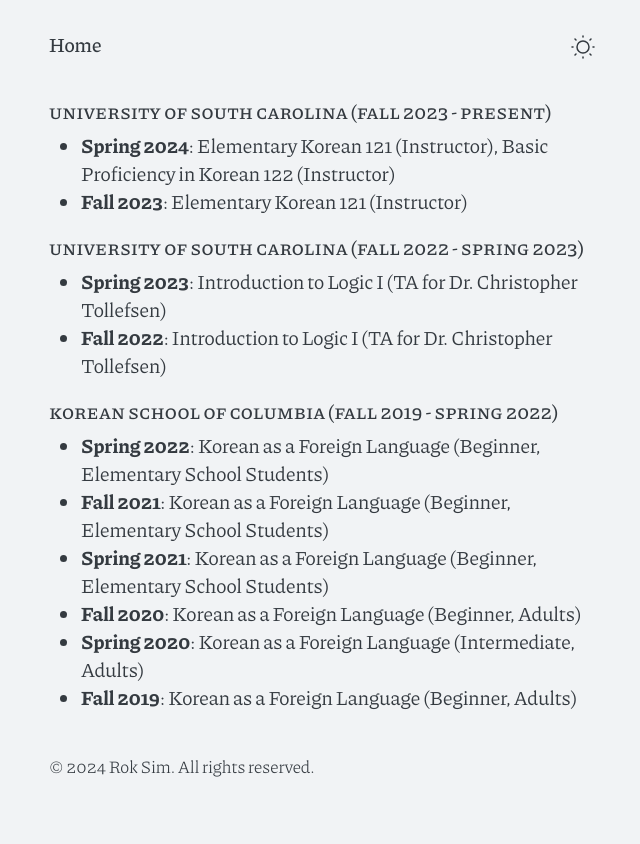
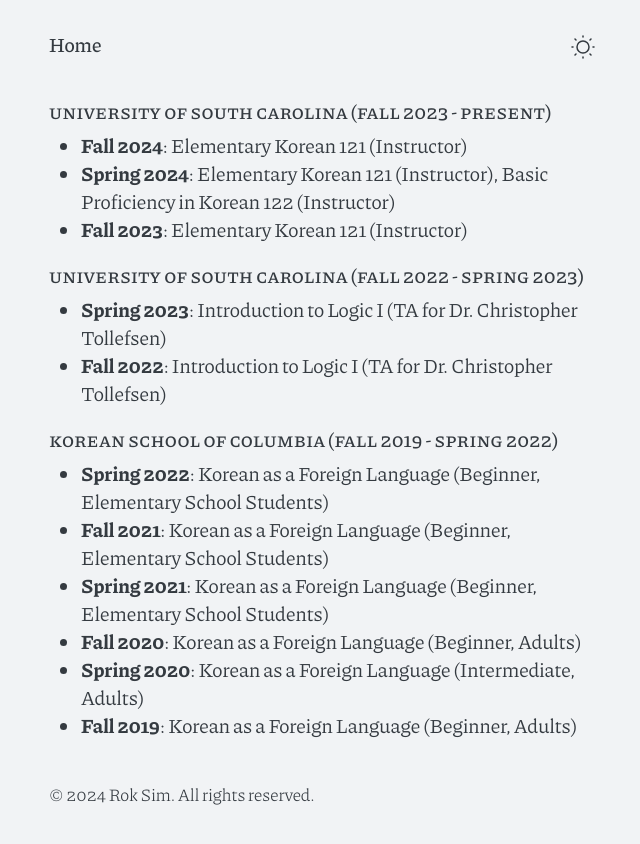
Before and after one commit to rsim89/rsim89.github.io, a Jekyll site: the page built from teaching.md, in a window 1280 px wide. Shown: the top 844 px of the page, without its empty margins (318-958 px from the left). Built offline with Jekyll 4.4.1, drawn with Linux system fonts in a browser that asks for light colours.

Commit message:
Update teaching.md

```diff
--- a/teaching.md
+++ b/teaching.md
@@ -4,7 +4,7 @@ title: Teaching
 ---
 
 ### University of South Carolina (Fall 2023 - present)
-
+- **Fall 2024**: Elementary Korean 121 (Instructor)
 - **Spring 2024**: Elementary Korean 121 (Instructor), Basic Proficiency in Korean 122 (Instructor)
 - **Fall 2023**: Elementary Korean 121 (Instructor)
 
```
